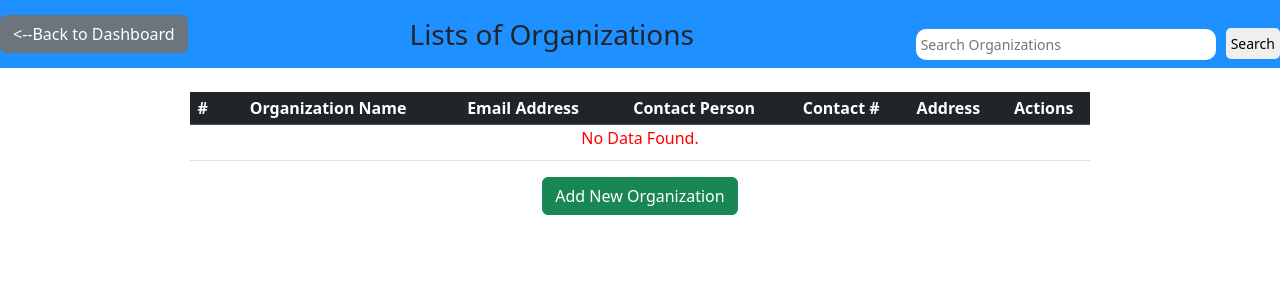
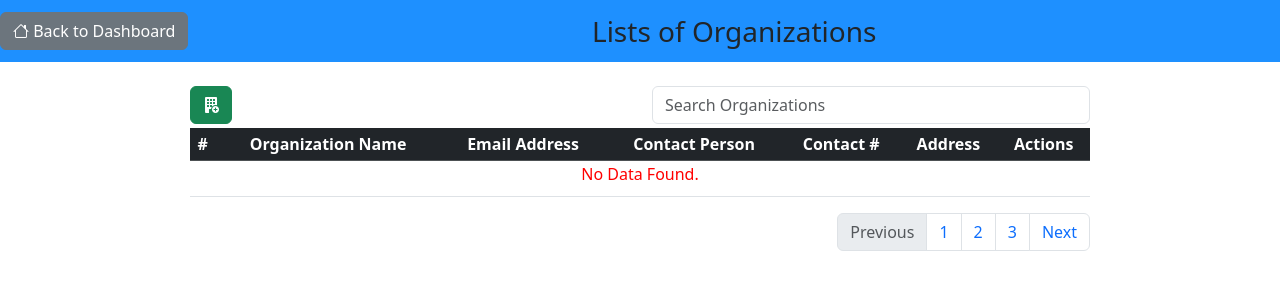
Before and after one commit to learning2bdeveloper/CI, a CodeIgniter app: page /kyanu_document_tracking/index.php/create_organization/crud in a window 1280 px wide. Shown: the top 300 px of the page. Run offline with CodeIgniter, Linux system fonts and the light colour scheme; data that the repository does not hold is empty.

Commit message:
pull back the index.css designs and created oganization_helper specifically the header and footer

```diff
--- a/application/helpers/message_helper.php
+++ b/application/helpers/message_helper.php
@@ -42,11 +42,11 @@ define('DEFAULT_LOGIN_PASSWORD', 'password1234*');
 define('CHAR_SET', 'abcdefghijklmnopqrstuvwxyzABCDEFGHIJKLMNOPQRSTUVWXYZ0123456789$11<>?!@#$%^&*()~\/.');
 define('USER', '');
 define('SAMPLE', '');
-define('SYSTEM_NAME', 'Printmaxs POS');
+define('SYSTEM_NAME', 'Document Tracking');
 define('SYSTEM_ALT', '');
 define('FOOTER_NAME', '');
 define('FOOTER_YEAR', '');
-define('SYSTEM_MODULE', 'PRINTMAXS POS');
+define('SYSTEM_MODULE', 'DOCUMENT TRACKING');
 define('MB', 1048576);
 $array = array(
     'organization' =>  'tbl_organization',
--- /dev/null
+++ b/application/helpers/template/organization_helper.php
@@ -0,0 +1,37 @@
+<?php
+defined('BASEPATH') OR exit('No direct script access allowed');
+
+ function organization_header() {
+
+    ?>
+    <?php defined('BASEPATH') OR exit('No direct script access allowed');?>
+<!DOCTYPE html>
+<html lang="en">
+<head>
+    <meta charset="UTF-8">
+    <meta name="viewport" content="width=device-width, initial-scale=1.0">
+    <title><?=SYSTEM_MODULE?></title>
+
+    <!-- Link Bootstrap CSS -->
+    <link rel="icon" type="image/x-icon" href="<?=base_url('assets/icons/favicon.ico')?>" />
+    <link href="https://cdn.jsdelivr.net/npm/bootstrap@5.3.2/dist/css/bootstrap.min.css" rel="stylesheet" integrity="sha384-T3c6CoIi6uLrA9TneNEoa7RxnatzjcDSCmG1MXxSR1GAsXEV/Dwwykc2MPK8M2HN" crossorigin="anonymous">
+    <link rel="stylesheet" href="https://cdn.jsdelivr.net/npm/bootstrap-icons@1.11.3/font/bootstrap-icons.min.css">
+
+
+
+</head>
+
+<?php
+ }
+
+function organization_footer() {
+
+?>
+    </body>
+<script src="https://cdn.jsdelivr.net/npm/bootstrap@5.3.2/dist/js/bootstrap.bundle.min.js" integrity="sha384-C6RzsynM9kWDrMNeT87bh95OGNyZPhcTNXj1NW7RuBCsyN/o0jlpcV8Qyq46cDfL" crossorigin="anonymous"></script>
+<script src="<?=base_url('/assets/javascript/index.js')?>"></script>
+<script src="<?=base_url('/assets/javascript/changeLocation.js')?>"></script>
+</html>
+
+<?php
+}
--- a/application/modules/create_organization/controllers/Create_organization.php
+++ b/application/modules/create_organization/controllers/Create_organization.php
@@ -7,6 +7,7 @@ class Create_organization extends MY_Controller
     {
         parent::__construct();
         $this->load->database();
+        $this->load->helpers(array('template/organization_helper', 'message_helper'));
     }
 
 
@@ -43,4 +44,11 @@ class Create_organization extends MY_Controller
         $this->datas['data'] = $this->get_org_info->get_organizations_info();
         $this->load->view('create_organization/grid/Load_organization', $this->datas); // need dapat array hahhaa mag pasa data kung nd nd ya makita
     }
+
+    public function get_single_organization_info()
+    {
+        $this->load->model('Organization_model', 'get_org_info');
+        $datas['data'] = $this->get_org_info->get_single_organization_info($this->input->post('id'));
+        echo json_encode($datas); // need dapat array hahhaa mag pasa data kung nd nd ya makita
+    }
 }
--- a/application/modules/create_organization/models/Organization_model.php
+++ b/application/modules/create_organization/models/Organization_model.php
@@ -21,4 +21,11 @@ class Organization_model extends CI_Model
         $query = $this->db->get($this->Table->organization)->result();
         return $query;
     }
+
+    public function get_single_organization_info($value)
+    {
+        $this->db->where('OrgID', $value);
+        $query = $this->db->get($this->Table->organization)->row();
+        return $query;
+    }
 }
--- a/application/modules/create_organization/views/creation_org.php
+++ b/application/modules/create_organization/views/creation_org.php
@@ -11,13 +11,10 @@ defined('BASEPATH') OR exit('No direct script access allowed');
     <link href="https://cdn.jsdelivr.net/npm/bootstrap@5.3.2/dist/css/bootstrap.min.css" rel="stylesheet" integrity="sha384-T3c6CoIi6uLrA9TneNEoa7RxnatzjcDSCmG1MXxSR1GAsXEV/Dwwykc2MPK8M2HN" crossorigin="anonymous">
 
     <link rel="stylesheet" href="<?=base_url('assets/css/table.css')?>">
-    <link rel="stylesheet" href="<?=base_url('assets/css/modal.css')?>">
 
 
 </head>
 <body>
-
-    <nav class="navbar navbar-light justify-content-center fs-3 mb-10" style="background-color: #1E90FF;">Register your Organization</nav>
 
     <div class="container" style="max-width: 45vw;">
         <div class="text-center mb-4" style="background-color: black; color: white; padding: 3px;">
--- a/application/modules/create_organization/views/grid/Load_organization.php
+++ b/application/modules/create_organization/views/grid/Load_organization.php
@@ -15,7 +15,7 @@ if(!empty($data)){
                         <div class="action-icon">
                             <button onclick="deleteOrgData(<?=$value->OrgID?>)"><i class="bi bi-trash3-fill"></i></button>
 
-                            <button id="editbutton" data-bs-toggle="modal" data-bs-target="#editModal" data-pass-value="<?=$value->OrgID?>"><i class="bi bi-pencil-fill"></i></button>
+                            <button onclick="OpenModalUpdateOrgData(<?=$value->OrgID?>)"><i class="bi bi-pencil-fill"></i></button>
 
                             <button id="infobutton" data-bs-toggle="modal" data-bs-target="#infoModal" data-pass-value="<?=$value->OrgID?>"><i class="bi bi-info-circle"></i></button>
 
--- a/application/modules/create_organization/views/orgCrud.php
+++ b/application/modules/create_organization/views/orgCrud.php
@@ -1,64 +1,26 @@
-<?php
-defined('BASEPATH') OR exit('No direct script access allowed');
-?>
-<!DOCTYPE html>
-<html lang="en">
-<head>
-    <meta charset="UTF-8">
-    <meta name="viewport" content="width=device-width, initial-scale=1.0">
-    <title>Organization</title>
-
-    <!-- Link Bootstrap CSS -->
-    <link href="https://cdn.jsdelivr.net/npm/bootstrap@5.3.2/dist/css/bootstrap.min.css" rel="stylesheet" integrity="sha384-T3c6CoIi6uLrA9TneNEoa7RxnatzjcDSCmG1MXxSR1GAsXEV/Dwwykc2MPK8M2HN" crossorigin="anonymous">
-    <link rel="stylesheet" href="https://cdn.jsdelivr.net/npm/bootstrap-icons@1.11.3/font/bootstrap-icons.min.css">
-    <link rel="stylesheet" type="text/css" href="<?=base_url('assets/css/toast.css');?>">
-
-    <style>
-        /* Custom CSS for search bar */
-        .search-container {
-            float: right;
-            margin-top: 10px;
-        }
-
-        .search-container input[type=text] {
-            padding: 5px;
-            margin-top: none;
-            font-size: 14px;
-            border: none;
-            border-radius: 10px;
-            width: 300px; /* Adjust width as needed */
-        }
-
-        .search-container button {
-            float: right;
-            padding: 5px;
-            margin-top: 10px;
-            margin-left: 10px;
-            font-size: 14px;
-            border: none;
-            cursor: pointer;
-            border-radius: 5px;
-        }
-    </style>
-</head>
+<?php organization_header(); ?>
 <body>
 
     <nav class="navbar navbar-light justify-content-between fs-3 mb-4" style="background-color: #1E90FF;">
     <div class="text-center">
-        <button id="btn_dashboard" class="btn btn-secondary mb-1"><--Back to Dashboard</button>
+        <button id="btn_dashboard" class="btn btn-secondary mb-1"><i class="bi bi-house"></i> Back to Dashboard</button>
     </div>
         <span class="mx-auto">Lists of Organizations</span>
-        <div class="search-container">
-      <form action="search.html" method="GET">
-        <input type="text" name="query" placeholder="Search Organizations">
-        <button type="submit">Search</button>
-      </form>
-    </div>
     </nav>
 
 
+    <div class="table-responsive mx-auto" style="max-width: 900px;">
+    <div class="row">
+        <div class="col text-start">
+            <button id="btn_add_new" class="btn btn-success mb-1"><i class="bi bi-building-fill-add"></i></button>
+        </div>
+        <div class="col text-end">
 
-        <div class="table-responsive mx-auto" style="max-width: 900px;">
+                <input type="text" name="query" placeholder="Search Organizations" class="form-control me-2">
+
+        </div>
+    </div>
+
             <table class="table table-sm table-hover text-center">
                 <thead class="table-dark">
                     <tr>
@@ -74,11 +36,23 @@ defined('BASEPATH') OR exit('No direct script access allowed');
                 <tbody id="table"> <!-- diri ang Load_organization.php ga gwa-->
                 </tbody>
             </table>
+            <nav aria-label="Page navigation example">
+                <ul class="pagination justify-content-end">
+                    <li class="page-item disabled">
+                    <a class="page-link" href="#" tabindex="-1" aria-disabled="true">Previous</a>
+                    </li>
+                    <li class="page-item"><a class="page-link" href="#">1</a></li>
+                    <li class="page-item"><a class="page-link" href="#">2</a></li>
+                    <li class="page-item"><a class="page-link" href="#">3</a></li>
+                    <li class="page-item">
+                    <a class="page-link" href="#">Next</a>
+                    </li>
+                </ul>
+            </nav>
         </div>
 
-        <div class="text-center">
-        <button id="btn_add_new" class="btn btn-success mb-1">Add New Organization</button>
-    </div>
+
+
 
 
     <!-- edit modal -->
@@ -91,6 +65,28 @@ defined('BASEPATH') OR exit('No direct script access allowed');
                 </div>
                 <div class="modal-body">
                     <!-- Add your form fields for editing here -->
+                    <div class="container d-flex justify-content-center">
+            <form method="post" style="width: 45vw; min-width:300px;" id="form_save">
+            <div class="row">
+                <div class="col">
+                <label class="form-label" for="organization_name">Organization Name:</label>
+                <input type="text" class="form-control" name="organization_name" id="organization_name" input=""> <br>
+
+                <label class="form-label" for="address">Address</label>
+                <input class="form-control" type="text" name="address" id="address"> <br>
+
+                <label class="form-label" for="email">Email Address</label>
+                <input type="email" class="form-control" name="email" id="email"> <br>
+
+                <label class="form-label" for="contact_person">Contact Person</label>
+                <input type="text" class="form-control" name="contact_person" id="contact_person"> <br>
+
+                <label class="form-label" for="contact_number">Contact #</label>
+                <input type="number" class="form-control" name="contact_number" id="contact_number"> <br>
+                </div>
+            </form>
+        </div>
+    </div>
                 </div>
                 <div class="modal-footer">
                     <button type="button" class="btn btn-secondary" data-bs-dismiss="modal">Close</button>
@@ -107,6 +103,19 @@ defined('BASEPATH') OR exit('No direct script access allowed');
         <div class="d-flex">
             <div class="toast-body">
             <i class="bi bi-hand-thumbs-up-fill"></i> Successfully saved!
+            </div>
+            <button type="button" class="btn-close btn-close-black me-2 m-auto" data-bs-dismiss="toast" aria-label="Close"></button>
+        </div>
+    </div>
+</div>
+
+   <!-- Success Toast -->
+
+   <div class="position-fixed bottom-0 end-0 h-2">
+    <div id="liveToastdel" class="toast align-items-center text-white bg-success border-0" role="alert" aria-live="assertive" aria-atomic="true">
+        <div class="d-flex">
+            <div class="toast-body">
+            <i class="bi bi-hand-thumbs-up-fill"></i> Successfully deleted!
             </div>
             <button type="button" class="btn-close btn-close-black me-2 m-auto" data-bs-dismiss="toast" aria-label="Close"></button>
         </div>
@@ -135,8 +144,5 @@ defined('BASEPATH') OR exit('No direct script access allowed');
     </div>
     -->
 
-</body>
-<script src="https://cdn.jsdelivr.net/npm/bootstrap@5.3.2/dist/js/bootstrap.bundle.min.js" integrity="sha384-C6RzsynM9kWDrMNeT87bh95OGNyZPhcTNXj1NW7RuBCsyN/o0jlpcV8Qyq46cDfL" crossorigin="anonymous"></script>
-<script src="<?=base_url('/assets/javascript/index.js')?>"></script>
-<script src="<?=base_url('/assets/javascript/changeLocation.js')?>"></script>
-</html>
+
+<?php organization_footer();?>
--- a/assets/javascript/index.js
+++ b/assets/javascript/index.js
@@ -31,6 +31,40 @@ async function deleteOrgData(value) {
 
 
 
+async function OpenModalUpdateOrgData(value) {
+  const myModal = new bootstrap.Modal(document.getElementById('editModal'));
+    try {
+    let data = new FormData();
+    data.append('id', value);
+
+    const response = await fetch('Create_organization/get_single_organization_info', {
+        method: 'POST',
+        body: data
+    });
+    const info =await response.json();
+
+    if (response.ok) {
+        console.log(info);
+        // Handle successful response
+        myModal.show();
+
+        //document.getElementById('organization_name').value =
+
+    } else {
+        // Handle error response
+        console.error('Error submitting form:', response.statusText);
+    }
+
+    }catch(error) {
+        console.error('Error:', error);
+    }
+
+    // const myModal = new bootstrap.Modal(document.getElementById('editModal'));
+    // myModal.show();;
+}
+
+
+
 
 const reloadTable = async () => {
     //C:\xampp\htdocs\kyanu_document_tracking\application\modules\create_organization\views\grid\load_organization  create_organization/grid/load_organization
@@ -48,9 +82,12 @@ const el_form_save = document.getElementById("form_save");
 const el_modal_btn_save = document.getElementById("orgSave");
 
 
+
+
 // Check if toast should be shown
 const shouldShowToast = localStorage.getItem('showToast');
-if (shouldShowToast === 'true') {
+const shouldShowToastdel = localStorage.getItem('showToastdel');
+if (shouldShowToast === 'true' || shouldShowToastdel === 'true') { //not done
     // Show the toast
     var el_toast = document.getElementById("liveToast");
     var myToast = new bootstrap.Toast(el_toast, {delay : 3000});
@@ -59,6 +96,12 @@ if (shouldShowToast === 'true') {
     // Remove the flag from localStorage to prevent showing the toast again
     localStorage.removeItem('showToast');
 }
+
+
+
+
+
+
 
 if(el_modal_btn_save) {
 
```
Also changed, not shown: application/helpers/template/toast_helper.php (added), assets/css/index.css.
